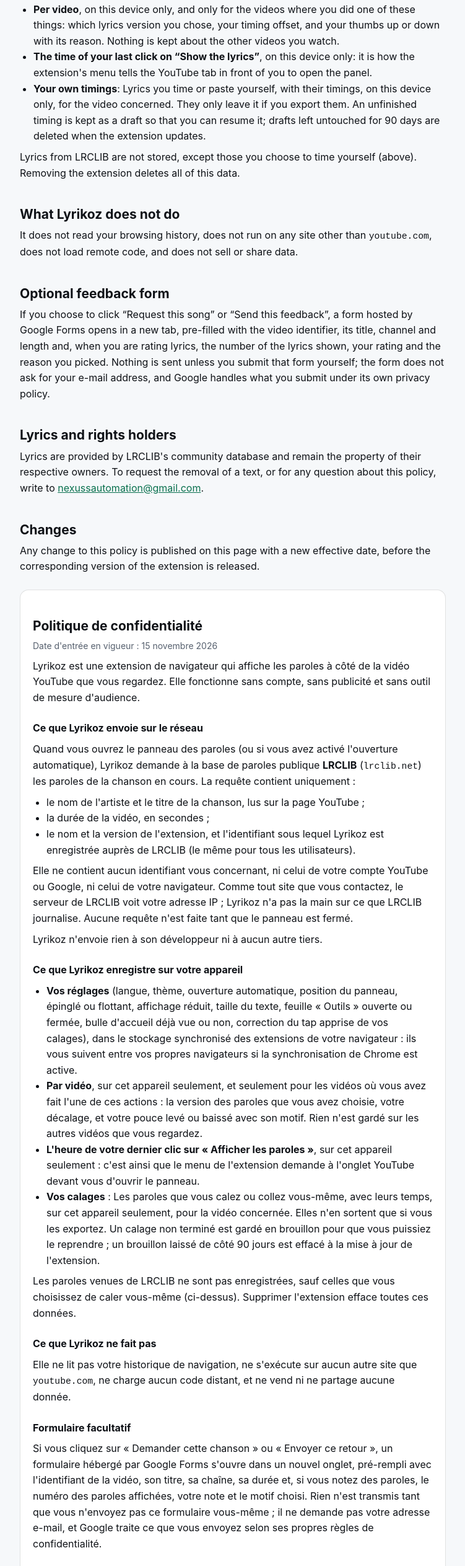
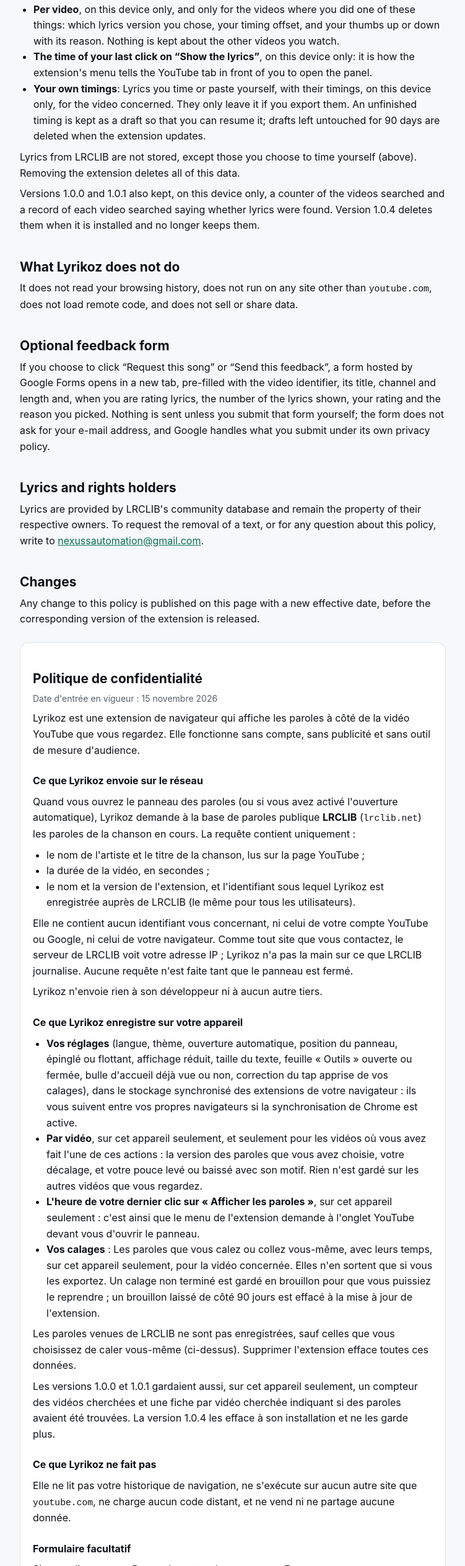
Before and after one commit to creativenetworkai/lyrikoz-site, a plain HTML site: page privacy.html in a window 1280 px wide. Shown: the part 804-3330 px from the top of the page at 62% size, without its empty margins (264-1015 px from the left). Drawn offline with Linux system fonts and the light colour scheme.

Commit message:
Politique : ce que gardaient la 1.0.0 et la 1.0.1

```diff
--- a/privacy.html
+++ b/privacy.html
@@ -44,6 +44,7 @@
       <li><strong>Your own timings</strong>: Lyrics you time or paste yourself, with their timings, on this device only, for the video concerned. They only leave it if you export them. An unfinished timing is kept as a draft so that you can resume it; drafts left untouched for 90 days are deleted when the extension updates.</li>
     </ul>
     <p>Lyrics from LRCLIB are not stored, except those you choose to time yourself (above). Removing the extension deletes all of this data.</p>
+    <p>Versions 1.0.0 and 1.0.1 also kept, on this device only, a counter of the videos searched and a record of each video searched saying whether lyrics were found. Version 1.0.4 deletes them when it is installed and no longer keeps them.</p>
 
     <h2>What Lyrikoz does not do</h2>
     <p>It does not read your browsing history, does not run on any site other than <code>youtube.com</code>, does not load remote code, and does not sell or share data.</p>
@@ -81,6 +82,7 @@
         <li><strong>Vos calages</strong> : Les paroles que vous calez ou collez vous-même, avec leurs temps, sur cet appareil seulement, pour la vidéo concernée. Elles n'en sortent que si vous les exportez. Un calage non terminé est gardé en brouillon pour que vous puissiez le reprendre ; un brouillon laissé de côté 90 jours est effacé à la mise à jour de l'extension.</li>
       </ul>
       <p>Les paroles venues de LRCLIB ne sont pas enregistrées, sauf celles que vous choisissez de caler vous-même (ci-dessus). Supprimer l'extension efface toutes ces données.</p>
+      <p>Les versions 1.0.0 et 1.0.1 gardaient aussi, sur cet appareil seulement, un compteur des vidéos cherchées et une fiche par vidéo cherchée indiquant si des paroles avaient été trouvées. La version 1.0.4 les efface à son installation et ne les garde plus.</p>
 
       <h3>Ce que Lyrikoz ne fait pas</h3>
       <p>Elle ne lit pas votre historique de navigation, ne s'exécute sur aucun autre site que <code>youtube.com</code>, ne charge aucun code distant, et ne vend ni ne partage aucune donnée.</p>
```
